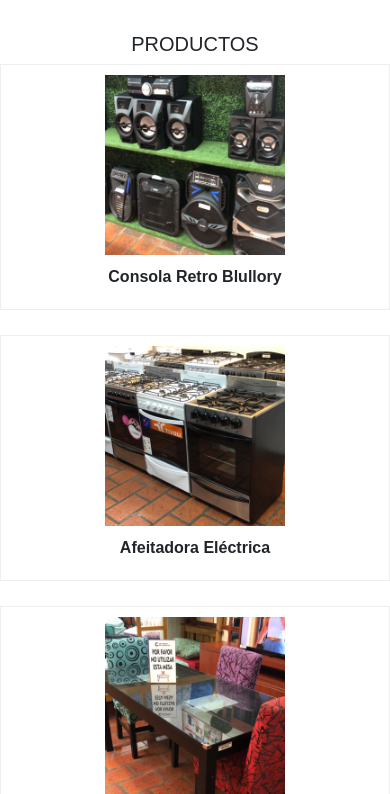
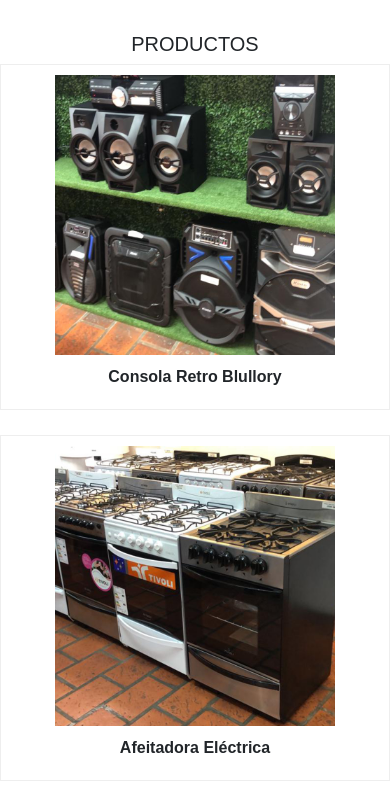
Before and after one commit to ThomasMontana/Catalogo-Articulos-del-hogar, a plain HTML site: page productos.html in a window 390 px wide. Shown: the part 50-844 px from the top of the page. Drawn offline with Linux system fonts and the light colour scheme.

Commit message:
Update styles2.css

```diff
--- a/styles2.css
+++ b/styles2.css
@@ -229,4 +229,9 @@ body {
     .breadcrumb-nav h2{
         display: none;
     }
+    .producto img{
+        height: 280px;
+    }
+
+
 }
```
